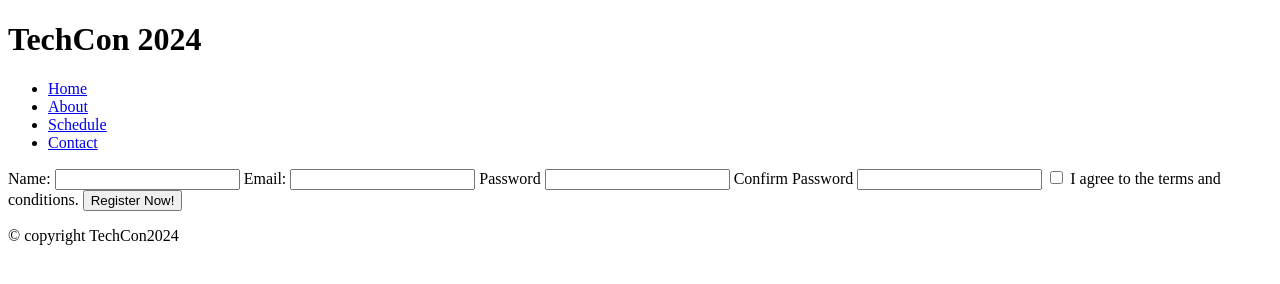
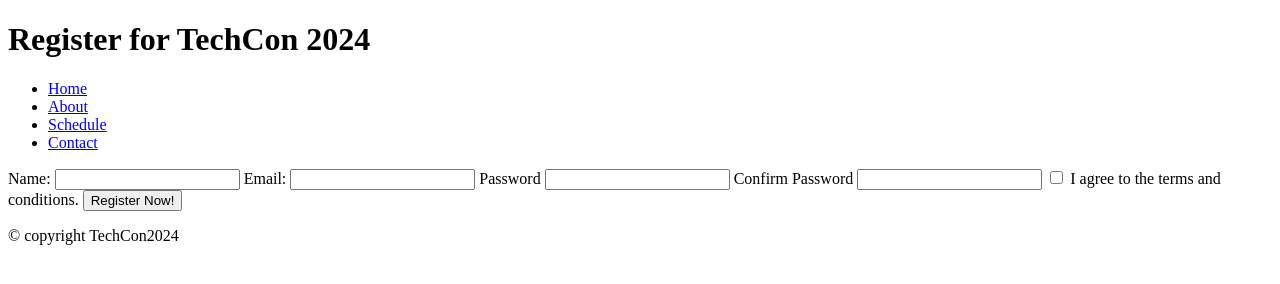
Before and after one commit to nanaishmub/TechCon_HTML, a plain HTML site: page techcon_website/register.html in a window 1280 px wide. Drawn offline with Linux system fonts and the light colour scheme.

Commit message:
Corrected header

```diff
--- a/techcon_website/register.html
+++ b/techcon_website/register.html
@@ -7,7 +7,7 @@
 </head>
 <body>
     <header>
-        <h1>TechCon 2024</h1>
+        <h1>Register for TechCon 2024</h1>
         <nav>
             <ul>
                 <li><a href="index.html">Home</a></li>
```
